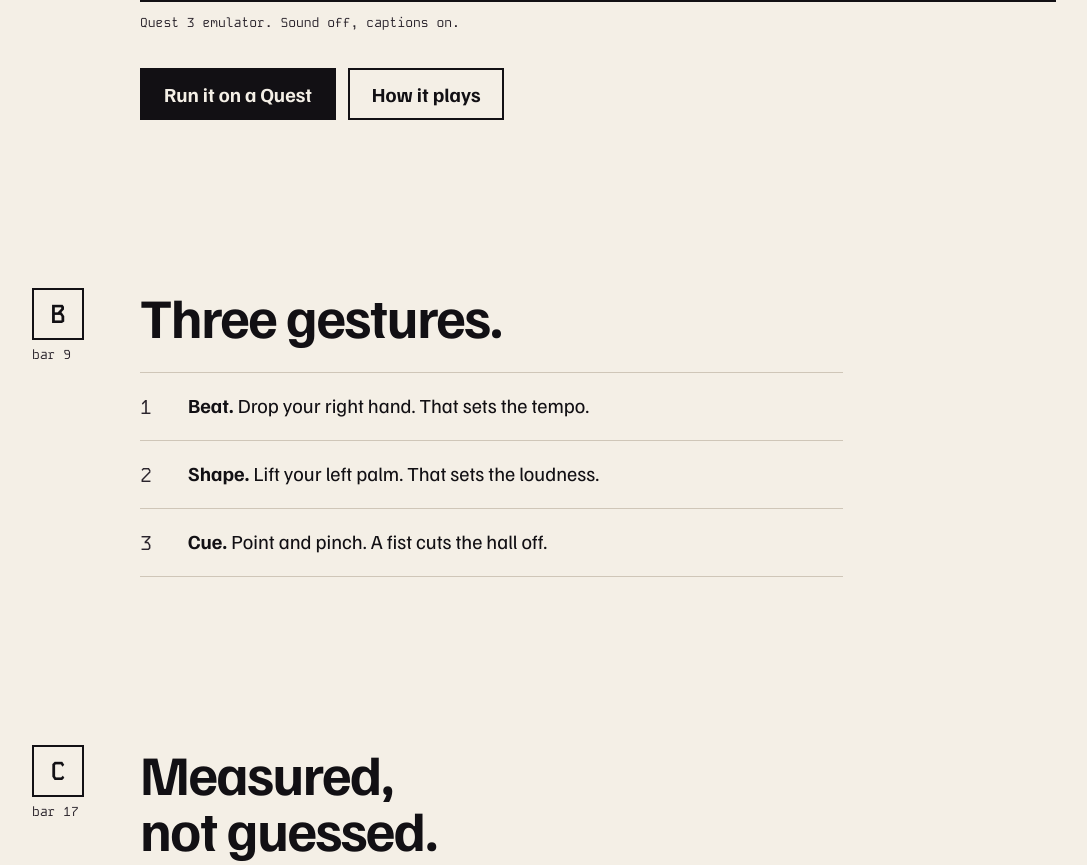
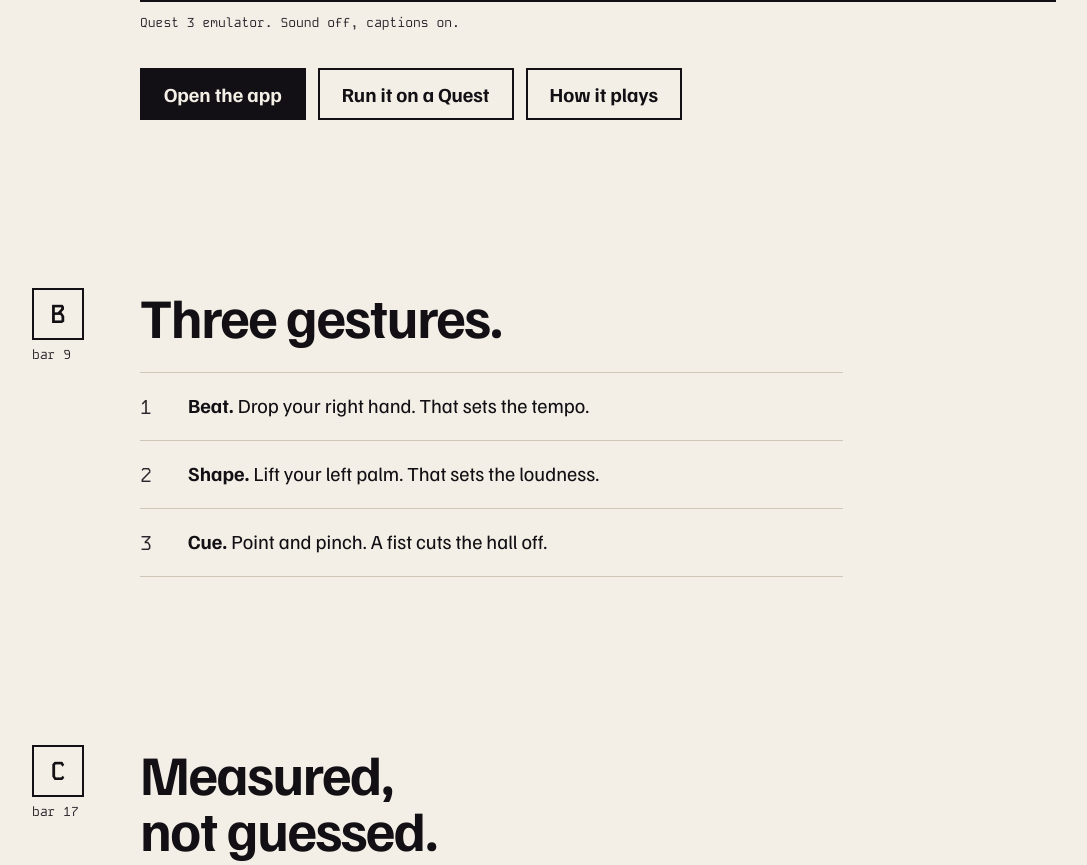
Before and after one commit to nickthelegend/jangdan, a website: page packages/landing/index.html in a window 1280 px wide. Shown: the part 1155-2020 px from the top of the page, without its empty margins (96-1183 px from the left). Drawn offline with Linux system fonts and the light colour scheme.

Commit message:
ci: publish the landing and the app to GitHub Pages (/jangdan/ and /jangdan/app/)
The workflow runs the core tests, typechecks and builds packages/app with base /jangdan/app/,
puts the landing at the site root and links it to the app.

Co-Authored-By: Claude Opus 5.5 <noreply@anthropic.com>

```diff
--- a/packages/landing/index.html
+++ b/packages/landing/index.html
@@ -44,7 +44,8 @@
         <figcaption id="clip-cap">Quest 3 emulator. Sound off, captions on.</figcaption>
       </figure>
       <p class="ctas">
-        <a class="btn" href="#D">Run it on a Quest</a>
+        <a class="btn" href="app/">Open the app</a>
+        <a class="btn ghost" href="#D">Run it on a Quest</a>
         <a class="btn ghost" href="#B">How it plays</a>
       </p>
     </section>
```
Also changed, not shown: .github/workflows/pages.yml (added).
